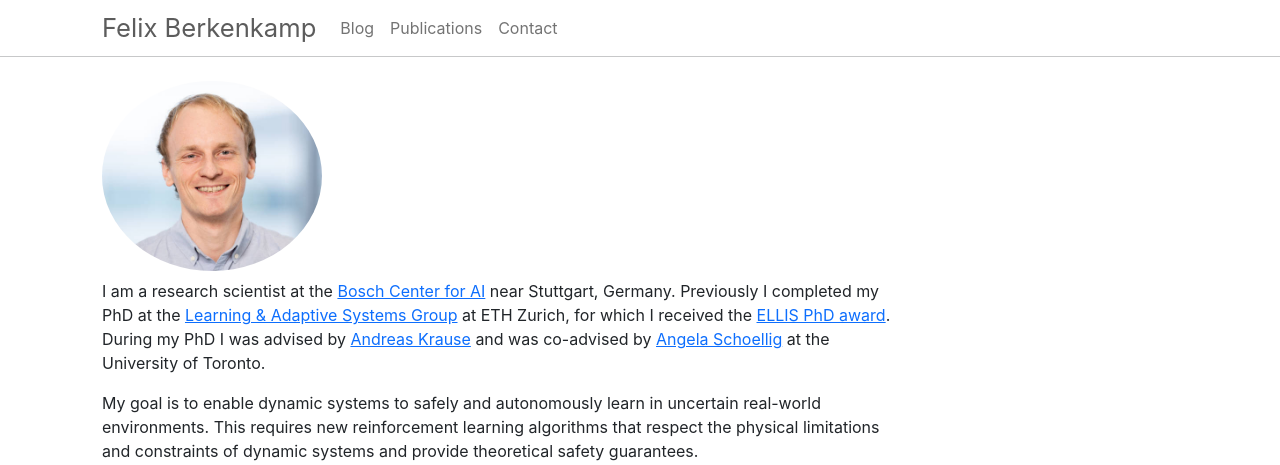
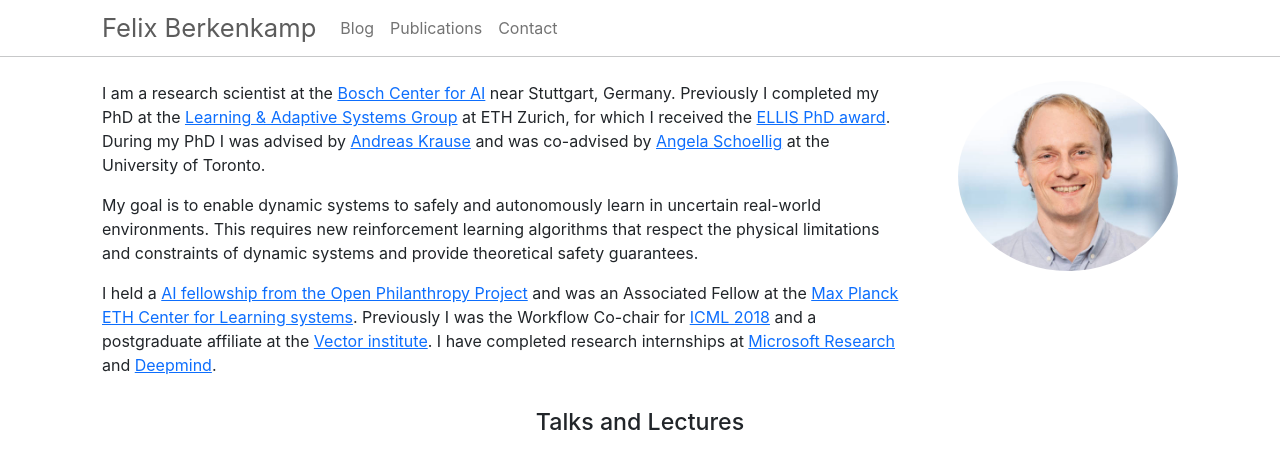
Before and after one commit to befelix/befelix.github.io, a Jekyll site: the page built from _pages/index.html, in a window 1280 px wide. Shown: the top 465 px of the page. Built offline with Jekyll 4.4.1, drawn with Linux system fonts in a browser that asks for light colours; grey boxes are pictures that could not be loaded.

Commit message:
Fix image floating bs5

```diff
--- a/_pages/index.html
+++ b/_pages/index.html
@@ -8,7 +8,7 @@ css:
 
 <div class="about row">
   <div class="col-12">
-    <img class="portrait float-right img-fluid ml-2 mb-2" src="{{ site.baseurl }}/assets/img/portrait.jpg" alt="Felix Berkenkamp portrait"/>
+    <img class="portrait img-fluid float-end ml-2 mb-2" src="{{ site.baseurl }}/assets/img/portrait.jpg" alt="Felix Berkenkamp portrait"/>
     <div class="text">
       <p>
         I am a research scientist at the <a href="https://www.bosch-ai.com/" target="_blank">Bosch Center for AI</a> near Stuttgart, Germany. Previously I completed my PhD at the <a href="https://las.ethz.ch" target="_blank">Learning &amp; Adaptive Systems Group</a> at ETH Zurich, for which I received the <a href="https://ellis.eu/news/ellis-phd-award-2020">ELLIS PhD award</a>. During my PhD I was advised by <a href="https://las.ethz.ch/krausea" target="_blank">Andreas Krause</a> and was co-advised by <a href="http://www.dynsyslab.org/prof-angela-schoellig/" target="_blank">Angela Schoellig</a> at the University of Toronto.
```
